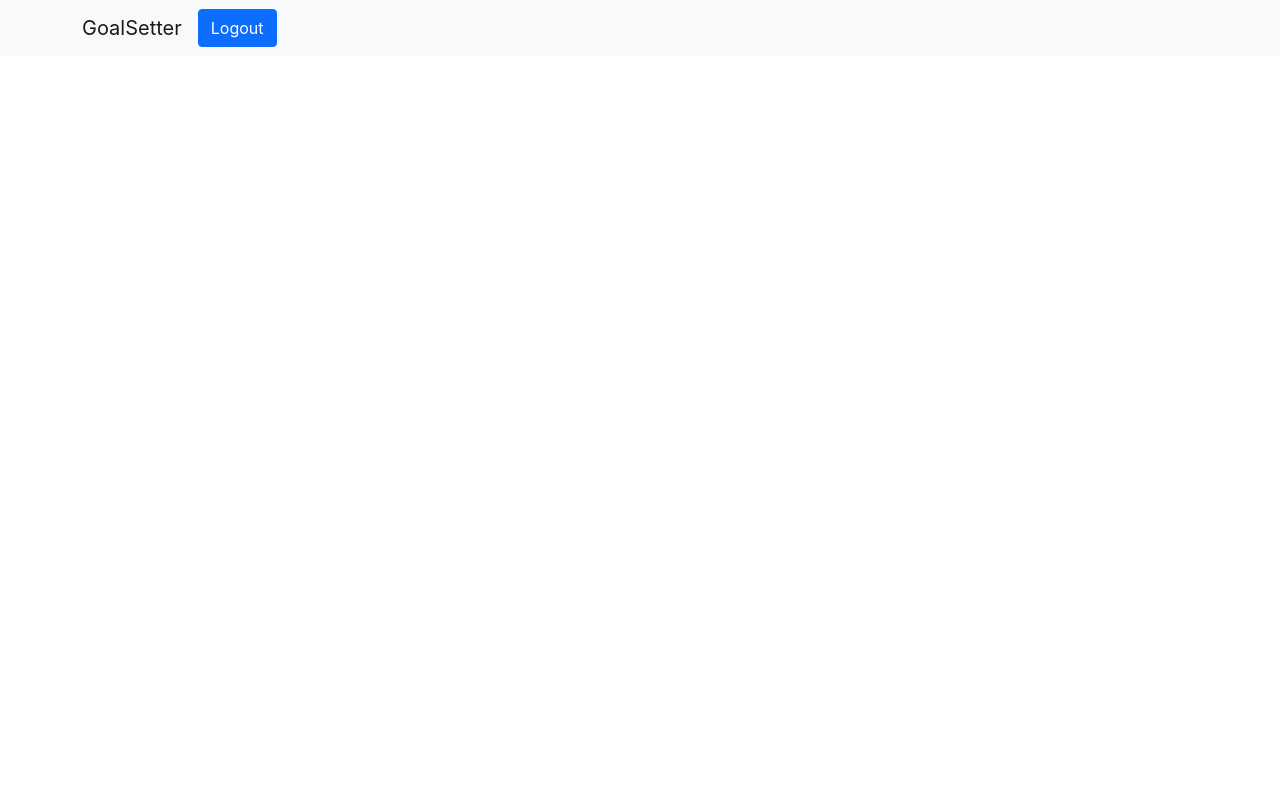
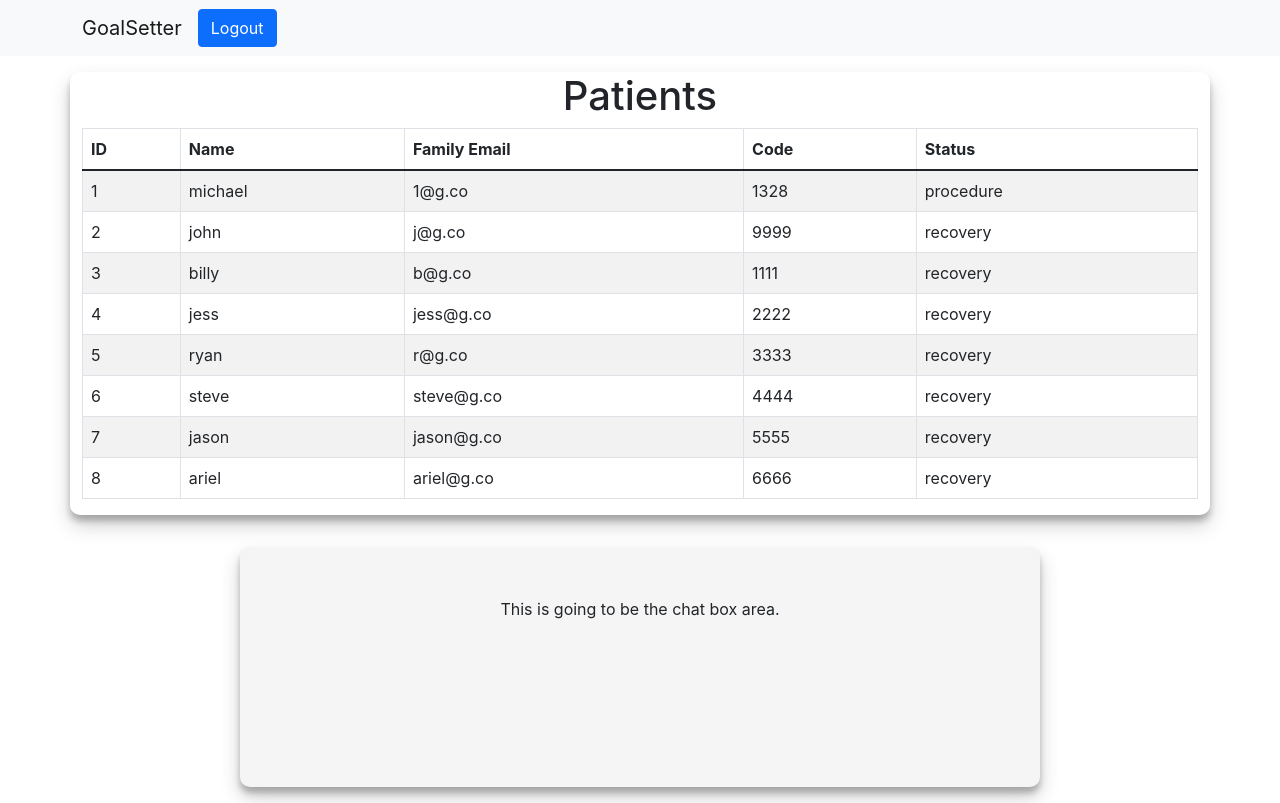
Before and after one commit to camino-tech/medi-go, a React (Create React App) app in the folder frontend/: page /admin-dashboard in a window 1280 px wide. Before the commit this address had no page. Built offline with nearby package versions, Linux system fonts and the light colour scheme; sample sign-in values are in the browser's storage.

Commit message:
checkpoint

```diff
--- /dev/null
+++ b/frontend/src/components/PatientTable.tsx
@@ -0,0 +1,43 @@
+
+import React from 'react'
+import Table from 'react-bootstrap/Table'
+
+      // id: 1,
+      // name: 'michael',
+      // familyEmail: '1@g.co',
+      // code: 1328,
+      // status: 'procedure',
+
+const PatientTable = (props: any) => {
+
+  return (
+    <>
+    <Table striped bordered hover>
+      <thead>
+        <tr>
+          <th>ID</th>
+          <th>Name</th>
+          <th>Family Email</th>
+          <th>Code</th>
+          <th>Status</th>
+        </tr>
+      </thead>
+      <tbody>
+        {
+          props.props.patients.map((patient: any) => (
+            <tr key={patient.id}>
+              <td>{patient.id}</td>
+              <td>{patient.name}</td>
+              <td>{patient.familyEmail}</td>
+              <td>{patient.code}</td>
+              <td>{patient.status}</td>
+            </tr>
+          ))
+        }
+      </tbody>
+    </Table>
+    </>
+  )
+}
+
+export default PatientTable;
--- a/frontend/src/layout/App.tsx
+++ b/frontend/src/layout/App.tsx
@@ -7,6 +7,7 @@ import Register from '../pages/Register';
 import '../styles/App.css';
 import Header from '../components/Header';
 import 'bootstrap/dist/css/bootstrap.min.css';
+import AdminDashboard from '../pages/AdminDashboard';
 
 function App() {
   return (
@@ -18,6 +19,7 @@ function App() {
             <Route path='/' element={<Dashboard />} />
             <Route path='/login' element={<Login />} />
             <Route path='/register' element={<Register />} />
+            <Route path='/admin-dashboard' element={<AdminDashboard />} />
           </Routes>
         </div>
       </Router>
--- /dev/null
+++ b/frontend/src/pages/AdminDashboard.tsx
@@ -0,0 +1,51 @@
+import React, { useEffect } from 'react'
+import { useAppSelector } from '../hooks/hooks'
+// import { useAppDispatch } from '../hooks/hooks'
+import { useNavigate } from 'react-router-dom'
+import Container from 'react-bootstrap/Container'
+import Row from 'react-bootstrap/Row'
+// @ts-ignore
+import { fakeData } from './FakeDataDeleteLater'
+import PatientTable from '../components/PatientTable'
+
+/**
+ * in the admin dashboard page, you can change the status of a patient
+ * and chat with patients families
+ */
+const AdminDashboard = () => {
+
+  const navigate = useNavigate()
+  // const dispatch = useAppDispatch()
+
+  // get the user data
+  const { user } = useAppSelector((state) => state.auth)
+
+  useEffect(() => {
+
+    // if there isn't a user logged in redirect to login page
+    if(!user) {
+      navigate('/login')
+    }
+
+  }, [user, navigate])
+
+  return (
+    <>
+      <Container>
+        <Row className='center'>
+          <div className='box-shadow mt-3 mb-3'>
+            <h1 className='center'>Patients</h1>
+            <PatientTable props={fakeData} />
+          </div>
+        </Row>
+        <Row className='center'>
+          <div className="box-shadow mt-3 mb-3 placeholder-div">
+            This is going to be the chat box area.
+          </div>
+        </Row>
+      </Container>
+    </>
+  )
+}
+
+export default AdminDashboard
--- /dev/null
+++ b/frontend/src/pages/FakeDataDeleteLater.tsx
@@ -0,0 +1,60 @@
+export const fakeData = {
+  patients: [
+    {
+      id: 1,
+      name: 'michael',
+      familyEmail: '1@g.co',
+      code: 1328,
+      status: 'procedure',
+     },
+     {
+      id: 2,
+      name: 'john',
+      familyEmail: 'j@g.co',
+      code: 9999,
+      status: 'recovery',
+     },
+     {
+      id: 3,
+      name: 'billy',
+      familyEmail: 'b@g.co',
+      code: 1111,
+      status: 'recovery',
+     },
+     {
+      id: 4,
+      name: 'jess',
+      familyEmail: 'jess@g.co',
+      code: 2222,
+      status: 'recovery',
+     },
+     {
+      id: 5,
+      name: 'ryan',
+      familyEmail: 'r@g.co',
+      code: 3333,
+      status: 'recovery',
+     },
+     {
+      id: 6,
+      name: 'steve',
+      familyEmail: 'steve@g.co',
+      code: 4444,
+      status: 'recovery',
+     },
+     {
+      id: 7,
+      name: 'jason',
+      familyEmail: 'jason@g.co',
+      code: 5555,
+      status: 'recovery',
+     },
+     {
+      id: 8,
+      name: 'ariel',
+      familyEmail: 'ariel@g.co',
+      code: 6666,
+      status: 'recovery',
+     },
+  ]
+}
--- a/frontend/src/styles/App.css
+++ b/frontend/src/styles/App.css
@@ -25,3 +25,18 @@
   padding: auto;
   margin: auto;
 }
+
+.box-shadow {
+  box-shadow: 0 10px 20px rgba(0,0,0,0.19), 0 6px 6px rgba(0,0,0,0.23);
+  border-radius: 10px;
+}
+
+.placeholder-div {
+  background-color:whitesmoke;
+  display: flex;
+  justify-content: center;
+  height: 30vh;
+  max-width: 800px !important;
+  text-align: center;
+  padding: 50px 0;
+}
```
